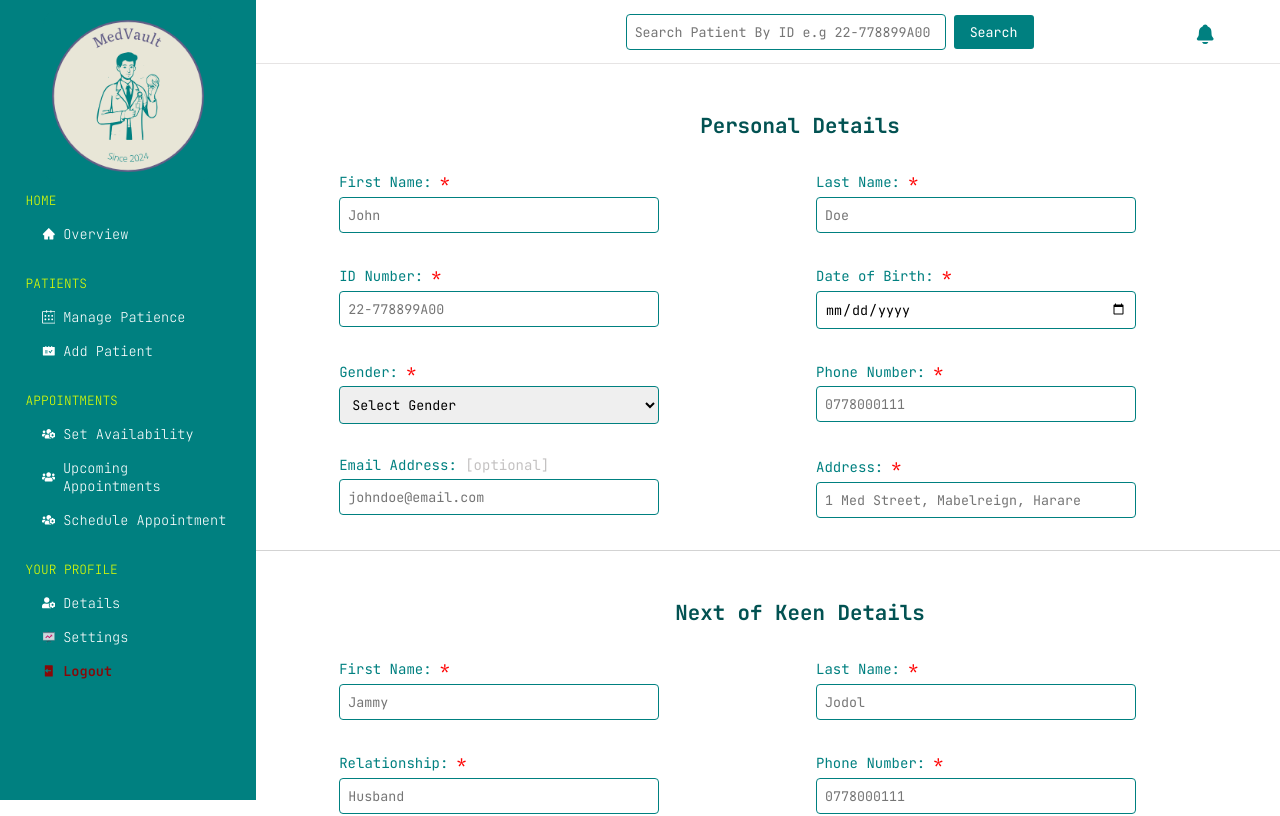
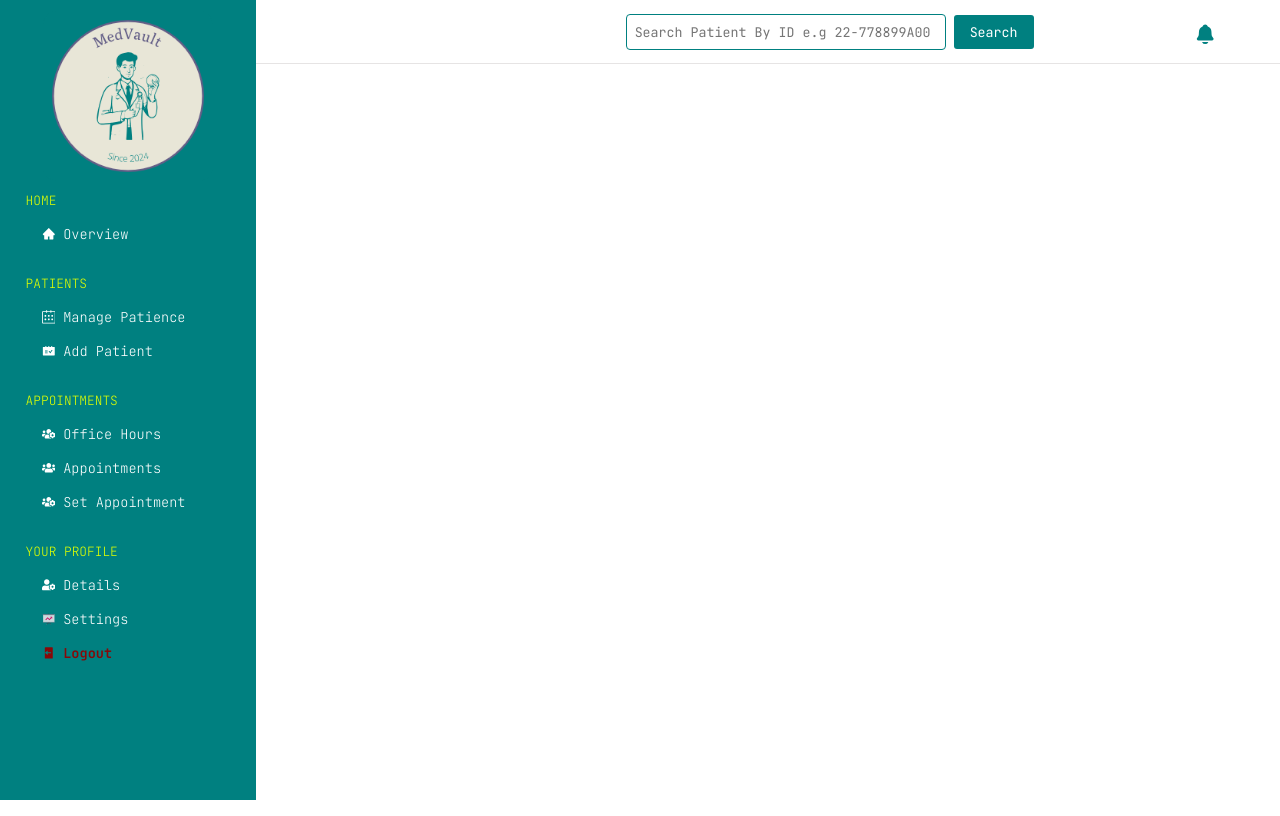
Before and after one commit to Amen-Musingarimi/medvault, a React (Create React App) app: page / in a window 1280 px wide. Shown: the top 816 px of the page. Built offline with nearby package versions, Linux system fonts and the light colour scheme.

Commit message:
Remove unnecessary formdata variables

```diff
--- a/src/App.js
+++ b/src/App.js
@@ -12,10 +12,9 @@ const App = () => {
       <SideBar />
       <div className="scrollable_main">
         <Header />
-        <AddPatientForm />
         <Routes>
           <Route exact path="/auth" element={<Authentication />} />
-          {/* <Route exact path="/add-patient" index element={<AddPatientForm />} /> */}
+          <Route exact path="/add-patient" index element={<AddPatientForm />} />
         </Routes>
       </div>
     </div>
--- a/src/components/patients/AddPatient.jsx
+++ b/src/components/patients/AddPatient.jsx
@@ -10,30 +10,28 @@ const AddPatientForm = () => {
     gender: '',
     phoneNumber: '',
     emailAddress: '',
-    address: '',
+    residentialAddress: '',
+    keenFirstName: '',
+    keenLastName: '',
+    keenRelationship: '',
+    keenPhoneNumber: '',
     medicalConditions: '',
     allergies: '',
     disability: '',
     familyMedicalHistory: '',
     surgicalHistory: '',
-    medications: '',
     immunizationStatus: '',
     medicalAidSociety: '',
     policyHolderName: '',
     policyNumber: '',
     memberContactNumber: '',
-    keenFirstName: '',
-    keenLastName: '',
-    keenRelationship: '',
-    keenPhoneNumber: '',
-    additionalNotes: '',
   });
 
   const handleChange = (e) => {
-    const { name, value, type, checked } = e.target;
+    const { name, value } = e.target;
     setFormData((prevState) => ({
       ...prevState,
-      [name]: type === 'checkbox' ? checked : value,
+      [name]: value,
     }));
   };
 
@@ -151,14 +149,15 @@ const AddPatientForm = () => {
           </div>
           <div className={classes.form_control}>
             <label className={classes.input_label}>
-              Address: <span className={classes.required_sign}>*</span>
+              Residential Address:{' '}
+              <span className={classes.required_sign}>*</span>
             </label>
             <input
               type="address"
-              name="address"
+              name="residentialAddress"
               placeholder="1 Med Street, Mabelreign, Harare"
               required
-              value={formData.address}
+              value={formData.residentialAddress}
               onChange={handleChange}
               className={classes.input_area}
             />
--- a/src/components/sideBar/SideBar.jsx
+++ b/src/components/sideBar/SideBar.jsx
@@ -16,48 +16,51 @@ const SideBar = () => {
       <div className={classes.linksContainer}>
         <div className={classes.homeLinkCont}>
           <p className={classes.linkHeading}>HOME</p>
-          <Link className={classes.homeLink}>
+          <Link to="/overview" className={classes.homeLink}>
             <AiFillHome />
             <p className={classes.homeText}>Overview</p>
           </Link>
         </div>
         <div className={classes.homeLinkCont}>
           <p className={classes.linkHeading}>PATIENTS</p>
-          <Link className={classes.homeLink}>
+          <Link to="/manage-patients" className={classes.homeLink}>
             <SlCalender />
             <p className={classes.homeText}>Manage Patience</p>
           </Link>
-          <Link to="/add-patient" exact="true" className={classes.homeLink}>
+          <Link to="/add-patient" className={classes.homeLink}>
             <AiFillSchedule />
             <p className={classes.homeText}>Add Patient</p>
           </Link>
         </div>
         <div className={classes.homeLinkCont}>
           <p className={classes.linkHeading}>APPOINTMENTS</p>
-          <Link className={classes.homeLink}>
+          <Link to="/set-availability" className={classes.homeLink}>
             <FaUsersCog />
-            <p className={classes.homeText}>Set Availability</p>
+            <p className={classes.homeText}>Office Hours</p>
           </Link>
-          <Link className={classes.homeLink}>
+          <Link to="/appointments" className={classes.homeLink}>
             <FaUsers />
-            <p className={classes.homeText}>Upcoming Appointments</p>
+            <p className={classes.homeText}>Appointments</p>
           </Link>
-          <Link className={classes.homeLink}>
+          <Link to="/schedule-appointment" className={classes.homeLink}>
             <FaUsersCog />
-            <p className={classes.homeText}>Schedule Appointment</p>
+            <p className={classes.homeText}>Set Appointment</p>
           </Link>
         </div>
         <div className={classes.homeLinkCont}>
           <p className={classes.linkHeading}>YOUR PROFILE</p>
-          <Link className={classes.homeLink}>
+          <Link to="/profile/:id" className={classes.homeLink}>
             <FaUserCog />
             <p className={classes.homeText}>Details</p>
           </Link>
-          <Link className={classes.homeLink}>
+          <Link to="/settings" className={classes.homeLink}>
             <FcStatistics />
             <p className={classes.homeText}>Settings</p>
           </Link>
-          <Link className={`${classes.homeLink} ${classes.danger}`}>
+          <Link
+            to="/logout"
+            className={`${classes.homeLink} ${classes.danger}`}
+          >
             <BiSolidLogOut />
             <p className={classes.homeText}>Logout</p>
           </Link>
```
